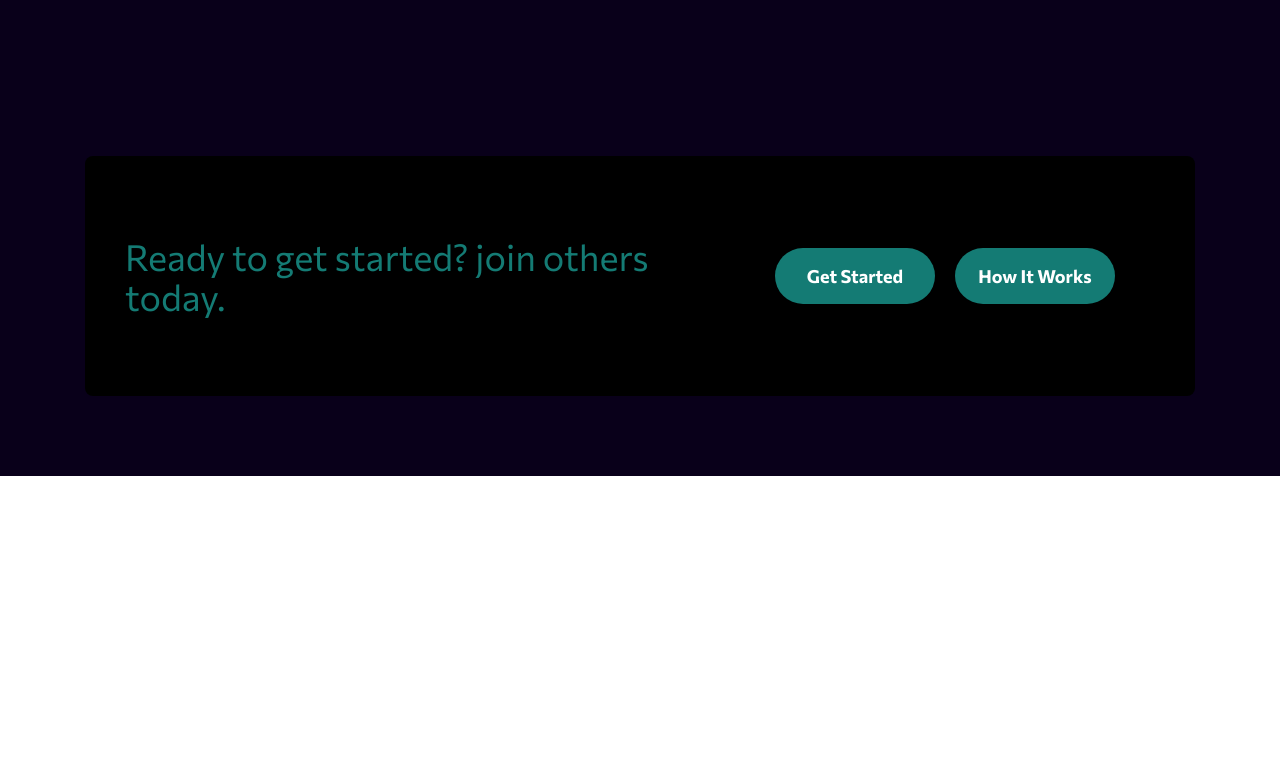
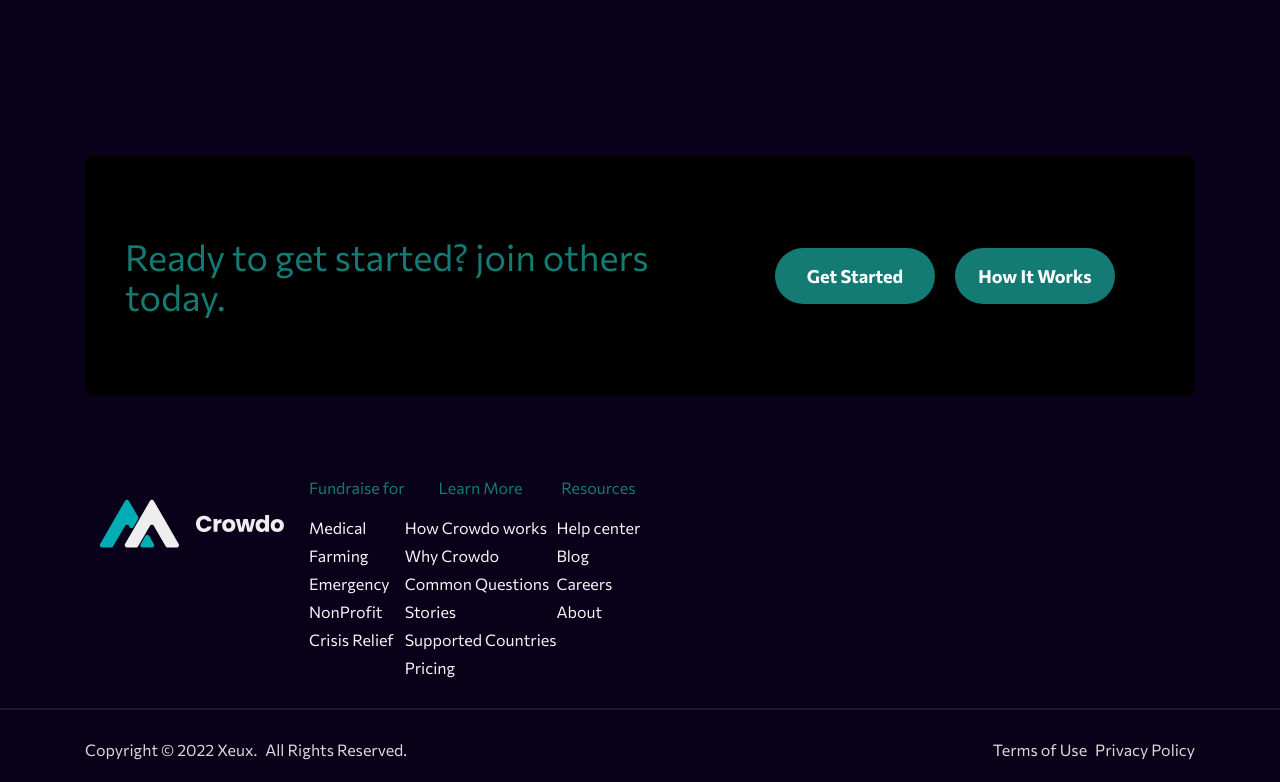
Before and after one commit to Headbwoi/crowdo-app, a React (Vite) app in the folder frontend/: page / in a window 1280 px wide. Shown: the part 1672-2454 px from the top of the page. Before the commit the page ends 2148 px from the top, so only its background shows below. Built offline with nearby package versions, Linux system fonts and the light colour scheme.

Commit message:
adds footer to homepage

```diff
--- a/frontend/index.html
+++ b/frontend/index.html
@@ -19,7 +19,7 @@
     <title>CrowdFunding App</title>
   </head>
   <body class="font-commissioner relative">
-    <main id="root" class="bg-background"></div>
+    <main id="root" class="bg-background overflow-x-hidden"></div>
     <script type="module" src="/src/main.tsx"></script>
   </body>
 </html>
--- a/frontend/src/App.tsx
+++ b/frontend/src/App.tsx
@@ -1,5 +1,6 @@
 import { Header } from "./components"
 import {
+  Footer,
   GettingStarted,
   HeroSection,
   SecurityTrust,
@@ -9,7 +10,7 @@ import {
 function App() {
   return (
     <>
-      <div className="relative min-h-screen w-full bg-background">
+      <div className="relative min-h-screen w-full bg-background overflow-hidden">
         <div className="before:absolute before:w-full before:h-full before:inset-0 before:bg-[url('/images/hero-image.svg')] before:md:bg-[url('/images/hero-image-desktop.svg')] before:bg-no-repeat before:bg-cover before:bg-center before:-z-10 opacity-20 "></div>
         <Header />
         <HeroSection />
@@ -18,6 +19,7 @@ function App() {
       <GettingStarted />
       <SecurityTrust />
       <StartNow />
+      <Footer />
     </>
   )
 }
--- /dev/null
+++ b/frontend/src/components/HomePage/Footer.tsx
@@ -0,0 +1,68 @@
+import { Link } from "react-router-dom"
+import { linksOne, linksThree, linksTwo } from "./helper"
+
+type LinkEl = {
+  name: string
+}
+function Footer() {
+  return (
+    <footer className="">
+      <section className="flex flex-col md:flex-row items-center md:items-start container px-5 md:px-0">
+        {/* logo */}
+        <div className="w-56 mb-10">
+          <img src="/icons/logo.svg" alt="logo" className="w-full h-full" />
+        </div>
+        {/* links */}
+        <div className="mb-5 md:mb-0">
+          <p className="text-darkCyan mb-4">Fundraise for</p>
+          <div className="flex flex-col gap-1">
+            {linksOne.map((item) => (
+              <LinkEl name={item} key={item} />
+            ))}
+          </div>
+        </div>
+
+        {/* links two */}
+        <div className="mb-5 md:mb-0">
+          <p className="text-darkCyan mb-4 text-center">Learn More</p>
+          <div className="flex flex-col gap-1">
+            {linksTwo.map((item) => (
+              <LinkEl name={item} key={item} />
+            ))}
+          </div>
+        </div>
+
+        {/* links three */}
+        <div className="mb-5 md:mb-0">
+          <p className="text-darkCyan mb-4 text-center">Resources</p>
+          <div className="flex flex-col gap-1">
+            {linksThree.map((item) => (
+              <LinkEl name={item} key={item} />
+            ))}
+          </div>
+        </div>
+      </section>
+      <span className="block w-full h-[2px] bg-dark_Gray/20 my-7"></span>
+      <section className="container px-5 lg:px-0 flex items-center justify-between flex-col md:flex-row gap-5 pb-5">
+        <div className="flex items-center flex-col md:flex-row gap-2 text-light_Text">
+          <p>Copyright © 2022 Xeux. </p>
+          <p>All Rights Reserved.</p>
+        </div>
+        <div className="flex items-center flex-col md:flex-row gap-2 text-light_Text">
+          <p>Terms of Use </p>
+          <p>Privacy Policy</p>
+        </div>
+      </section>
+    </footer>
+  )
+}
+
+export default Footer
+
+function LinkEl({ name }: LinkEl) {
+  return (
+    <Link to={"/"} className="text-light_Gray text-center md:text-start">
+      {name}
+    </Link>
+  )
+}
--- /dev/null
+++ b/frontend/src/components/HomePage/helper.ts
@@ -0,0 +1,18 @@
+export const linksOne: string[] = [
+  "Medical",
+  "Farming",
+  "Emergency",
+  "NonProfit",
+  "Crisis Relief",
+]
+
+export const linksTwo: string[] = [
+  "How Crowdo works",
+  "Why Crowdo",
+  "Common Questions",
+  "Stories",
+  "Supported Countries",
+  "Pricing",
+]
+
+export const linksThree: string[] = ["Help center", "Blog", "Careers", "About"]
--- a/frontend/src/components/HomePage/index.ts
+++ b/frontend/src/components/HomePage/index.ts
@@ -2,3 +2,4 @@ export { default as HeroSection } from "./HeroSection"
 export { default as GettingStarted } from "./GettingStarted"
 export { default as SecurityTrust } from "./SecurityTrust"
 export { default as StartNow } from "./StartNow"
+export { default as Footer } from "./Footer"
```
